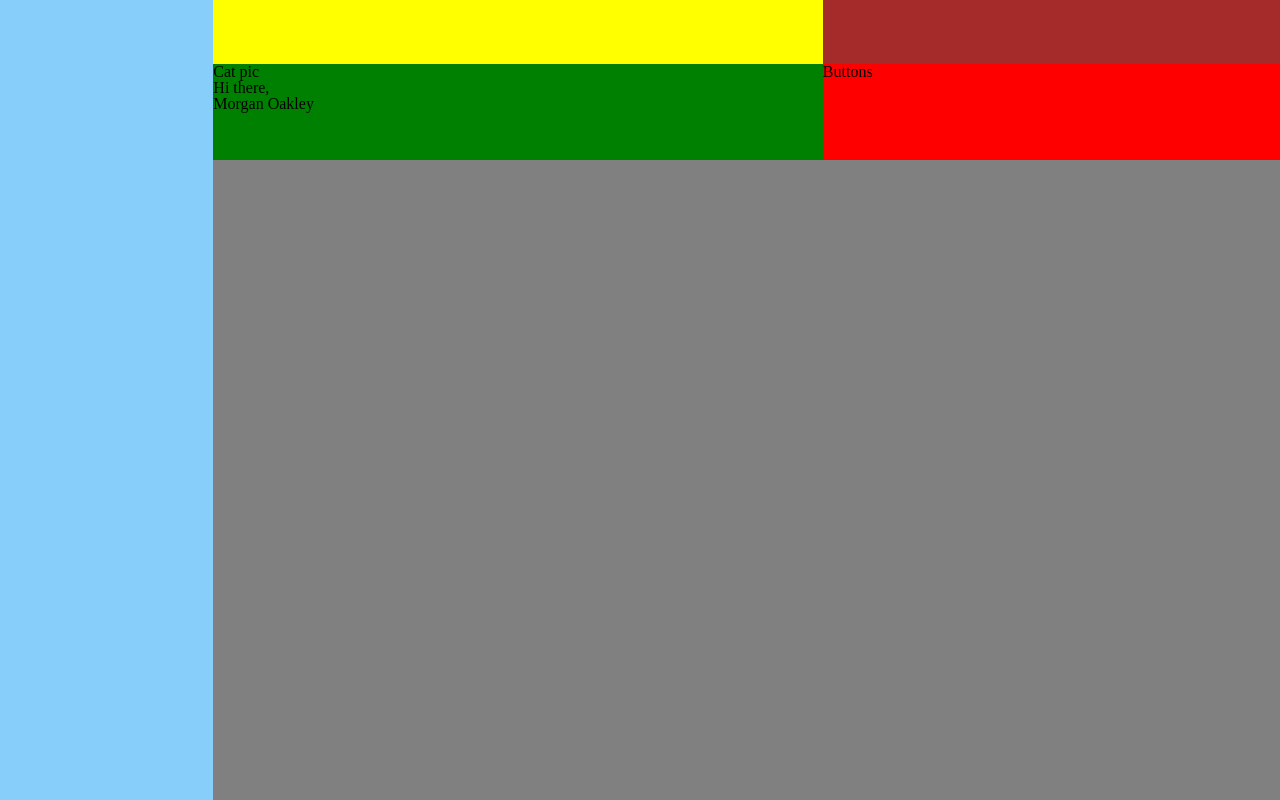
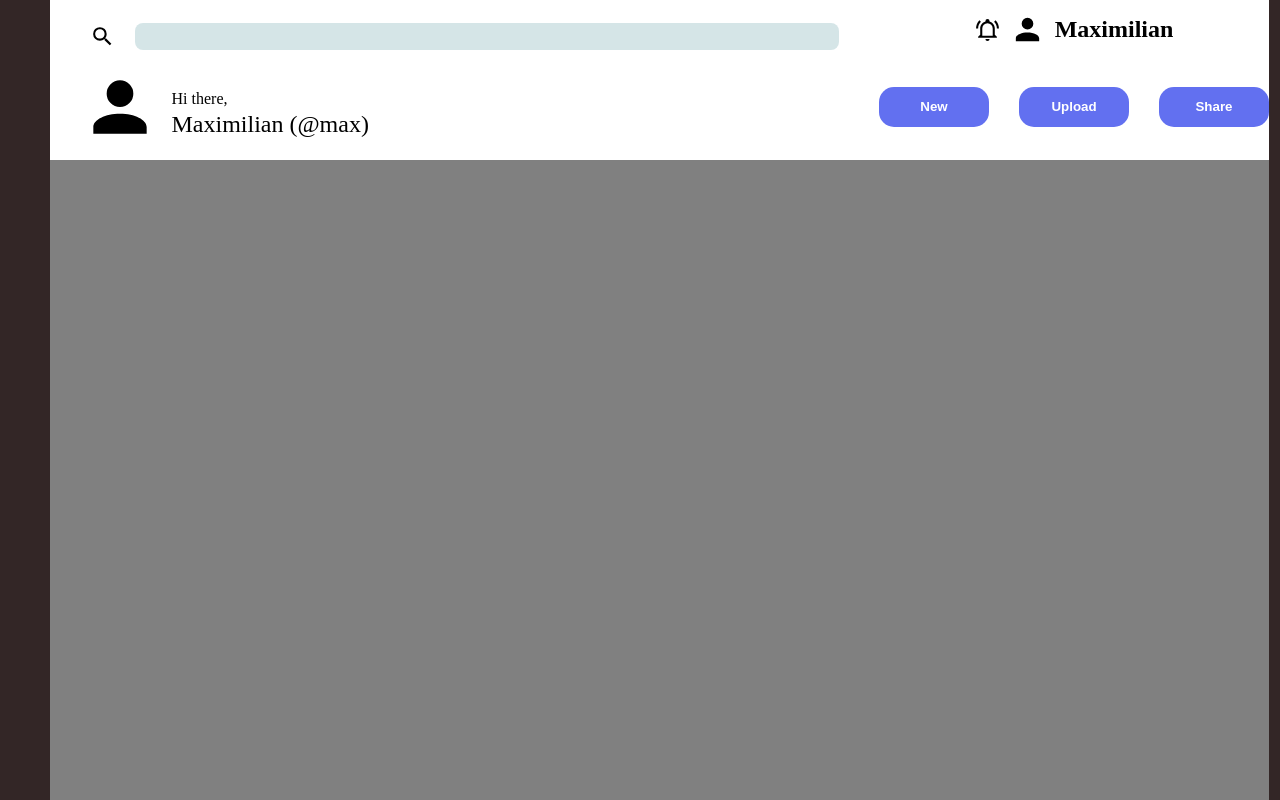
Before and after one commit to mborisevich/admin_dashboard, a plain HTML site: page index.html in a window 1280 px wide. Drawn offline with Linux system fonts and the light colour scheme.

Commit message:
Add header CSS

```diff
--- a/index.html
+++ b/index.html
@@ -10,14 +10,21 @@
     <div class="container">
         <div class="sidebar"></div>
         <header>
-            <div class="searchbar"></div>
-            <div class="profile"></div>
+            <div class="searchbar">
+                <img class="magnify" src="assets/magnify.svg">
+                <input type="text">
+            </div>
+            <div class="profile">
+                <img class="bell" src="assets/bell-ring-outline.svg">
+                <img class="profile" src="assets/account.svg">
+                <p>Maximilian</p>
+            </div>
             <div class="greeting">
-                <img>Cat pic
+                <img class="profile" src="assets/account.svg" alt="Account SVG">
                 <p>Hi there,</p>
-                <p>Morgan Oakley</p>
+                <p class="name">Maximilian (@max)</p>
             </div>
-            <div class="buttons">Buttons</div>
+            <div class="buttons"><button>New</button><button>Upload</button><button>Share</button></div>
         </header>
         <div class="main-container"></div>
     </div>
--- a/stylesheet.css
+++ b/stylesheet.css
@@ -44,13 +44,15 @@ table {
 
 body {
     box-sizing: border-box;
+	background-color:rgb(51, 38, 38);
+	margin: 0 50px;
 }
 div.container {
-    width: 100vw;
+    width: 100%;
     height: 100vh;
     display: grid;
-    grid-template-rows: 1fr 4fr;
-    grid-template-columns: 1fr 5fr;
+    grid-template-rows: 2fr 8fr;
+    grid-template-columns: 1.5fr 6fr;
     background-color: whitesmoke;
 }
 div.sidebar {
@@ -63,8 +65,8 @@ header {
 	grid-row: 1;
 	grid-column: 2/3;
 	display: grid;
-	grid-template-rows: 1fr 1.5fr;
-	grid-template-columns: 4fr 3fr;
+	grid-template-rows: 1fr 2fr;
+	grid-template-columns: 5fr 4fr;
 
 }
 div.main-container {
@@ -72,15 +74,79 @@ div.main-container {
 
 }
 div.buttons {
-	background-color: red;
+	display: flex;
+	justify-content: center;
+	align-items: center;
+	gap: 30px;
 }
 div.greeting {
-	background-color: green;
+	display: grid;
+	grid-template-rows: 1fr 1fr;
+	grid-template-columns: 1fr 5fr;
+	justify-content: center;
+	align-items: center;
+	padding-right: 100px;
+}
+
+div.greeting>p{
+	font-size: 1rem;
+	grid-column: 2/3;
+	grid-row: 1;
+	align-self: self-end;
+}
+div.greeting>.name {
+	font-size: 1.5rem;
+	padding-top: 5px;
+	align-self: self-start;
+	grid-column: 2/3;
+	grid-row: 2;
+}
+div.greeting>img.profile {
+	grid-column: 1/2;
+	grid-row: 1/3;
+	height: 80px;
+	width: auto;
+	align-content: center;
+	padding-left: 30px;
 }
 div.searchbar {
-	background-color: yellow;
+	display: flex;
+	align-items: center;
+	padding: 0 40px;
+	gap: 20px;
+	padding-top: 20px;
 }
 
+img {
+	height: 25px;
+	width: auto;
+}
+
+input {
+	height: 25px;
+	width: 700px;
+	border-radius: 8px;
+	border: none;
+	background-color: rgba(67, 138, 148, 0.219)
+}
+button {
+	height: 40px;
+	width: 110px;
+	border-radius: 15px;
+	border-style: none;
+	font-weight: bold;
+	color: white;
+	background-color: rgb(98, 112, 240)
+}
 div.profile {
-	background-color: brown;
+	display: flex;
+	justify-content: center;
+	align-items: center;
+	gap: 10px;
+	font-weight: bold;
+	font-size: 1.5rem;
+	padding-top: 5px;
 }
+div.profile>img.profile {
+	height: 35px;
+}
```
Also changed, not shown: assets/account.svg (added), assets/bell-ring-outline.svg (added), assets/magnify.svg (added).
